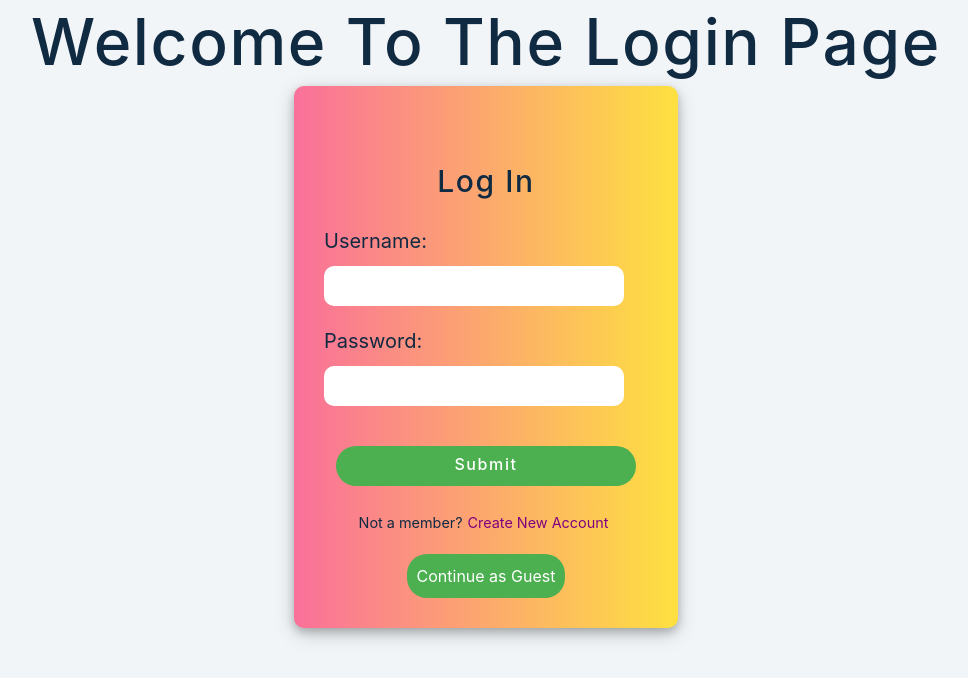
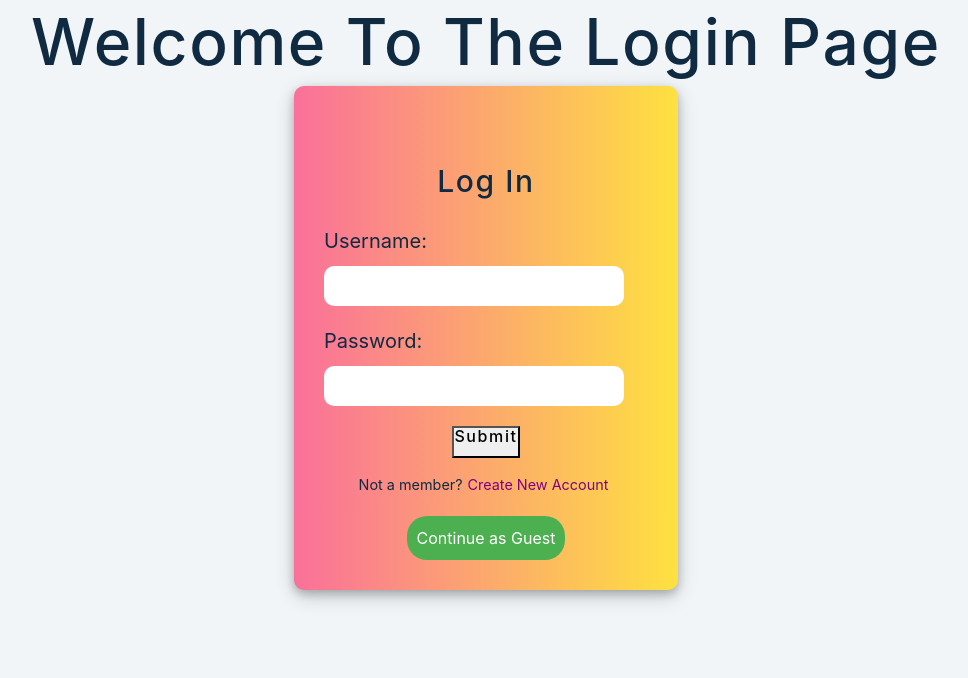
Before and after one commit to tranlac2210/COSC-4353-Project, a React (Create React App) app in the folder client/: page /AdminLoginPage in a window 1280 px wide. Shown: the top 678 px of the page, without its empty margins (154-1122 px from the left). Built offline with nearby package versions, Linux system fonts and the light colour scheme.

Commit message:
connect front and backend,fix bug route,controller

```diff
--- a/client/src/pages/AdminLoginPage.js
+++ b/client/src/pages/AdminLoginPage.js
@@ -15,6 +15,7 @@ function AdminLoginPage(){
     setErrorLabel('Incorrect Password or Username!!');
     console.log("Username: ", username);
     console.log("Password: ", password);
+
   };
 
   return (
@@ -41,7 +42,7 @@ function AdminLoginPage(){
         </div>
         {ErrorLabel && (<label className="error-label"> {ErrorLabel}</label>)}
 
-        <button className="login_button" type="submit"><h4>Submit</h4></button>
+        <button className="admin_login_button" type="submit"><h4>Submit</h4></button>
 
         <div className="already-have-account">
         Not a member?
```
